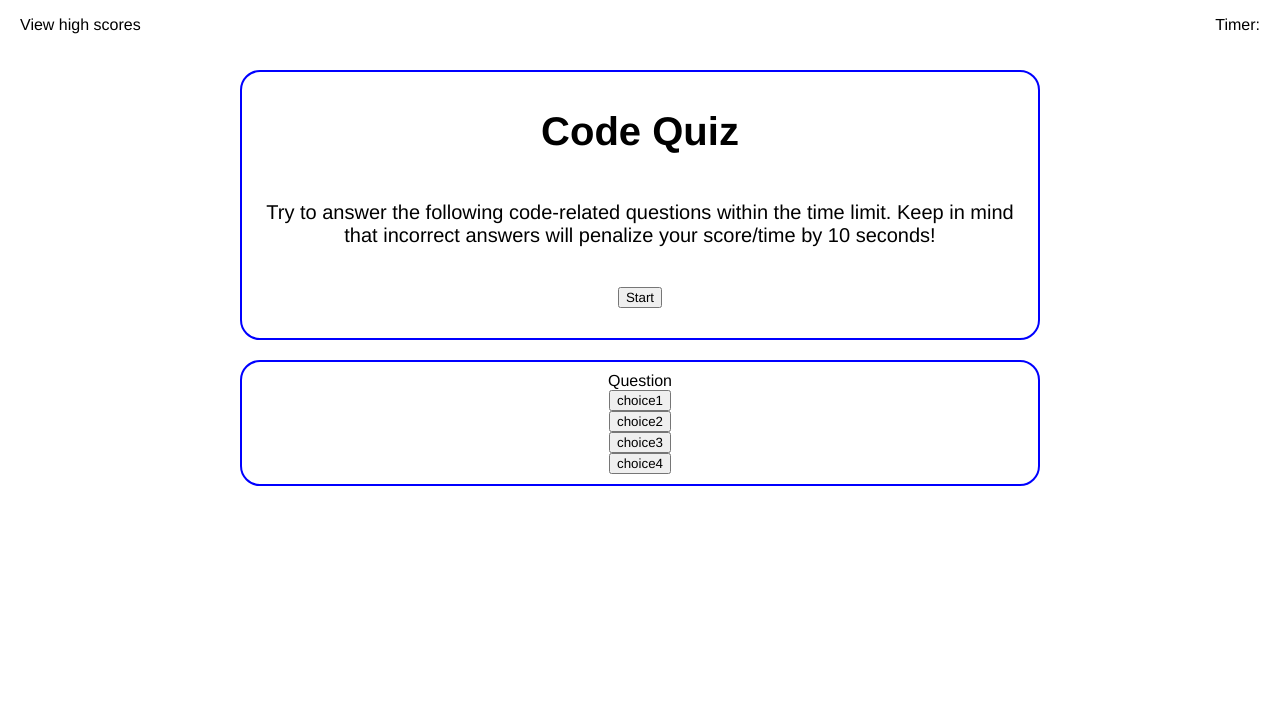
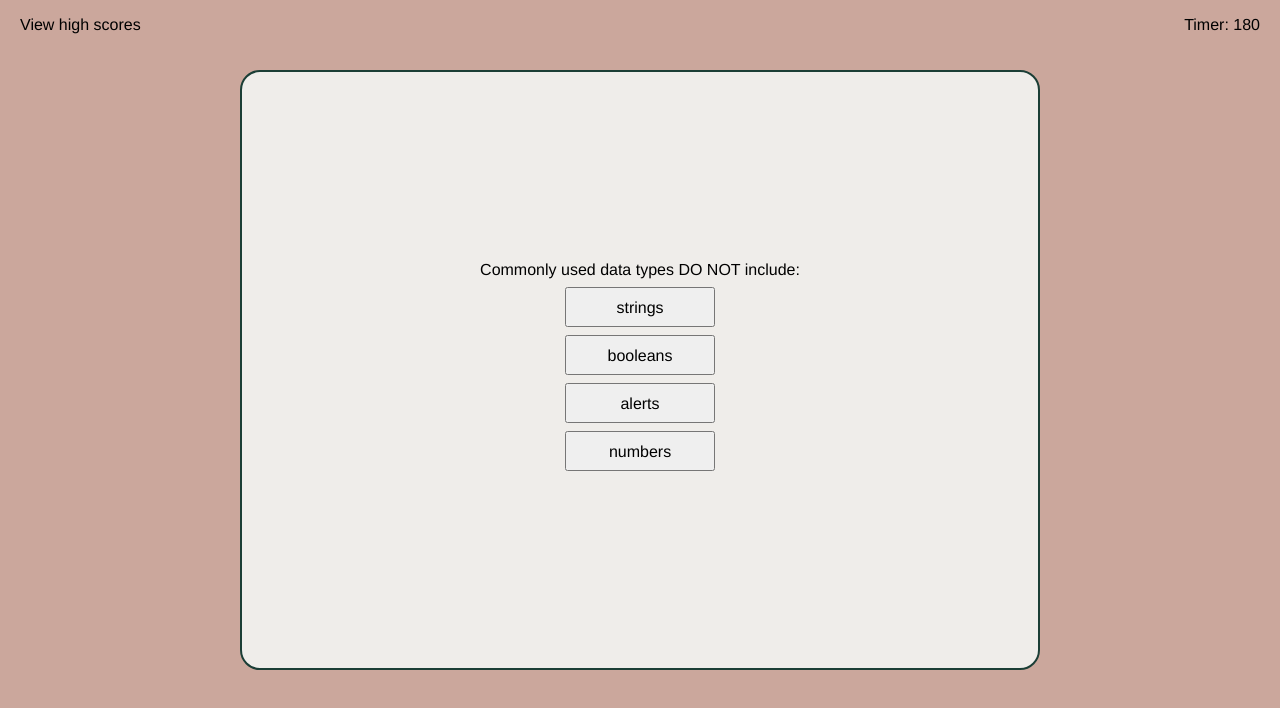
Before and after one commit to jessicashong/code-quiz, a plain HTML site: page index.html in a window 1280 px wide. Both pictures are taken after a click on the button "Start". Drawn offline with Linux system fonts and the light colour scheme.

Commit message:
updated styling and javascript

```diff
--- a/asset/css/style.css
+++ b/asset/css/style.css
@@ -1,6 +1,16 @@
+:root {
+    --teal: #1b3e36;
+    --pink: #cba79c;
+    --light: #efedea;
+
+}
 * {
     box-sizing: border-box;
     font-family: 'Franklin Gothic Medium', 'Arial Narrow', Arial, sans-serif;
+}
+
+body {
+    background-color: var(--pink);
 }
 
 header {
@@ -21,15 +31,17 @@ body {
     flex-direction: column;
 }
 
-/* .hide {
+.hide {
     display: none;
-} */
+}
 
-#start-page {
+.start-page {
     width: 800px;
+    height: 600px;
     padding: 10px;
     margin: 20px;
-    border: 2px solid blue;
+    background-color: var(--light);
+    border: 2px solid var(--teal);
     border-radius: 20px;
     display: flex;
     flex-direction: column;
@@ -38,11 +50,13 @@ body {
 
 }
 
-#question-container {
+.question-container {
     width: 800px;
+    height: 600px;
     padding: 10px;
     margin: 20px;
-    border: 2px solid blue;
+    background-color: var(--light);
+    border: 2px solid var(--teal);
     border-radius: 20px;
     display: flex;
     flex-direction: column;
@@ -54,5 +68,14 @@ body {
 #btn-container {
     display: flex;
     flex-direction: column;
-    justify-content: space-between;
+    justify-content: space-evenly;
+    height: 200px;
 }
+
+.choice-btn,
+.start-btn{
+    width: 150px;
+    height: 40px;
+    padding: 10px;
+    font-size: 1rem;
+}
--- a/asset/js/script.js
+++ b/asset/js/script.js
@@ -1,6 +1,7 @@
 //title page
 var timer = document.getElementById('timer');
 var highScores = document.getElementById('highscores');
+var startPage = document.getElementById('start-page');
 var title = document.querySelector('.title');
 var directions = document.querySelector('.directions');
 var startBtn = document.getElementById('start');
@@ -8,61 +9,111 @@ var startBtn = document.getElementById('start');
 var questionsContainer = document.getElementById('question-container');
 var btnContainer = document.getElementById('btn-container');
 var question = document.getElementById('question');
-var choice1 = document.getElementById('choice1');
-var choice2 = document.getElementById('choice2');
-var choice3 = document.getElementById('choice3');
-var choice4 = document.getElementById('choice4');
+// var choiceBtn = document.querySelector('.choice-btn');
+// var choice2 = document.getElementById('choice2');
+// var choice3 = document.getElementById('choice3');
+// var choice4 = document.getElementById('choice4');
 // var choiceContainer = document.querySelector('.choice-container');
 
 var score = 0;
+var index = 0;
 
 
 title.textContent = 'Code Quiz';
 directions.textContent = 'Try to answer the following code-related questions within the time limit. Keep in mind that incorrect answers will penalize your score/time by 10 seconds!';
-title.setAttribute('style', 'font-size:40px; text-align:center;');
+title.setAttribute('style', 'font-size:45px; text-align:center;');
 directions.setAttribute('style', 'font-size:20px; text-align:center');
 startBtn.setAttribute('style', 'margin:20px');
-startBtn.addEventListener('click', startGame());
+
+startBtn.addEventListener('click', startGame);
 
 function startGame(){
     //change id names and remove p tag
-    startBtn.classList.add('hide');
-    title.classList.add('hide');
-    directions.classList.add('hide');
+    startPage.classList.add('hide');
+    startPage.classList.remove('start-page');
+    questionsContainer.classList.remove('hide');
+    questionsContainer.classList.add('question-container');
+
+    questionsStart();
+    startTimer();
 };
 
+function startTimer(){
+    var timeLeft = 5;
+    var timeInterval = setInterval(function(){
+        if (timeLeft > 0) {
+            timer.innerHTML = 'Timer: ' + timeLeft;
+            timeLeft--;
+        } else {
+            timer.innerHTML = 'Timer: 0';
+            clearInterval(timeInterval);
+
+            displayScore();
+        }
+    }, 1000)
+}
 //create arrays with question and answer obejcts
 var questionBank = [
     {
         question: 'Commonly used data types DO NOT include:',
-        answers: ['strings', 'booleans', 'alerts', 'numbers']
+        answers: [
+            { text: 'strings', correct: false},
+            { text: 'booleans', correct: false},
+            { text: 'alerts', correct: true},
+            { text: 'numbers', correct: false}
+        ]
     },
     {
-        question: 'are you hungry?',
-        answers: ['no', 'yes', 'kinda']
+        question: 'how old am i?',
+        answers: [
+            { text: '12', correct: false},
+            { text: '27', correct: true},
+            { text: '22', correct: false},
+            { text: '37', correct: false}
+        ]
     },
+    {
+        question: 'what is my favorite color?',
+        answers: [
+            { text: 'blue', correct: false},
+            { text: 'red', correct: false},
+            { text: 'green', correct: false},
+            { text: 'yellow', correct: true}
+        ]
+    },
+    {
+        question: 'what is my favorite food?',
+        answers: [
+            { text: 'poke', correct: true},
+            { text: 'sushi', correct: false},
+            { text: 'tacos', correct: false},
+            { text: 'hamburger', correct: false}
+        ]
+    }
 ]
 
 //function that creates ul tag and buttons
-function questionsPage(){
-    var questions = document.querySelector('.questions');
-    var ulEl = document.createElement('ul');
-    choiceContainer.appendChild(ulEl);
+function questionsStart(){
+    question.innerText = questionBank[index].question;
 
-    // for (var i = 0; i < questionBank.length; i++){
-    //     question.textContent = questionBank[i].question;
-    //     var response =
-    //     //if (question ==
-    // }
-    questions.textContent = questionBank[0].question;
-    questions.setAttribute('style', 'font-size:30px; text-align:center');
-    // for (var i = 0; i < questionBank[].answers.length; i++){
-    //     var choice = document.createElement('button');
-    //     choice.textContent = questionBank[i].answers[n];
-    // }
+    for (var i = 0; i < questionBank[index].answers.length; i++){
+        var choice = document.createElement('button');
+        choice.classList.add('choice-btn');
+        choice.textContent = questionBank[index].answers[i].text;
+        btnContainer.appendChild(choice);
+    }
+    if (answer.correct) {
+        choice.dataset.correct = answer.correct;
+    }
+    index ++;
 }
 
-function selectAnswer(){
+function nextQuestion(){
+    question.innerText = questionBank[index].question;
+
+}
+
+function displayScore(){
 
 }
 // var questions = document.querySelector('.questions');
--- a/index.html
+++ b/index.html
@@ -9,23 +9,23 @@
 </head>
 <header>
     <p id="highscores">View high scores</p>
-    <p id="timer">Timer: </p>
+    <p id="timer">Timer: 180</p>
 </header>
 <body>
 
     <main class="content">
-        <div id="start-page">
+        <div id="start-page" class="start-page">
             <h1 class="title"></h1>
             <p class="directions"></p>
-            <button id="start" class="start btn">Start</button>
+            <button id="start" class="start-btn">Start</button>
         </div>
         <div id="question-container" class="hide">
-            <div id="question">Question</div>
-            <div id="btn-container" class="hide">
-                <button id="choice1" class="choice-btn">choice1</button>
+            <div id="question"></div>
+            <div id="btn-container">
+                <!-- <button id="choice1" class="choice-btn">choice1</button>
                 <button id="choice2" class="choice-btn">choice2</button>
                 <button id="choice3" class="choice-btn">choice3</button>
-                <button id="choice4" class="choice-btn">choice4</button>
+                <button id="choice4" class="choice-btn">choice4</button> -->
             </div>
         </div>
     </main>
```
